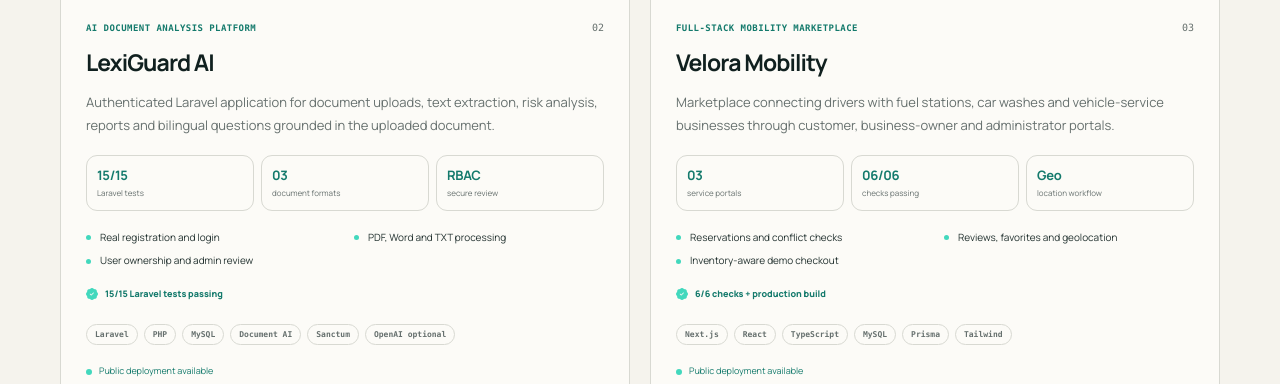
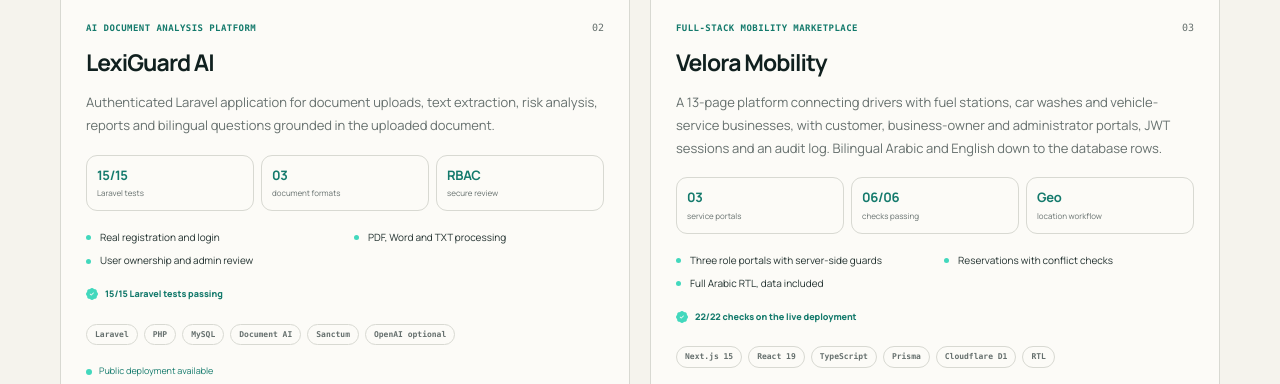
Before and after one commit to kareemswidan/kareemswidan.github.io, a website: page index.html in a window 1280 px wide. Shown: the part 2976-3360 px from the top of the page. Drawn offline with nearby package versions, Linux system fonts and the light colour scheme.

Commit message:
Point Velora at the full platform deployment
The Velora card linked to the one-page marketing demo inside the product
suite. The real Next.js application is now deployed on its own Worker with
Cloudflare D1 behind it, so the card links there instead and describes what
the application actually contains: thirteen pages, three role portals, JWT
sessions, an audit log, and Arabic that reaches the database rows rather than
stopping at the navigation.

Tags follow the deployed stack (Next.js 15, React 19, Prisma, Cloudflare D1),
and the evidence line quotes the 22 checks that run against the live URL.

Two lines in the test file show as changed because the editor normalised
their line endings; only the pinned Velora URL actually differs.

```diff
--- a/app.js
+++ b/app.js
@@ -27,7 +27,7 @@ const translations = {
 
 const projects = [
   {title:"SmartStay AI Palestine",type:{en:"Graduation project - Accommodation marketplace",ar:"مشروع تخرج - منصة لحجز أماكن الإقامة"},description:{en:"Bilingual accommodation marketplace with customer, property-owner and administrator portals, secure sessions, AI trip planning and database-level booking-conflict protection.",ar:"منصة ثنائية اللغة لحجز أماكن الإقامة، تضم بوابات للعميل ومالك العقار والإدارة، وجلسات آمنة وتخطيط رحلات بالذكاء الاصطناعي وحماية على مستوى قاعدة البيانات من تعارض الحجوزات."},features:{en:["Registration and role-based access","Owner and admin dashboards","Arabic/English RTL support"],ar:["تسجيل وصلاحيات حسب الدور","لوحات للمالك والإدارة","دعم العربية والإنجليزية وRTL"]},evidence:{en:"5/5 automated checks passing",ar:"نجاح 5/5 اختبارات آلية"},tags:["Next.js","TypeScript","Cloudflare Workers","D1","Drizzle","Local AI"],image:"media/project-mockups/smartstay-mockup.webp",repo:"https://github.com/kareemswidan/smartstay-ai-palestine",live:"https://smartstay-palestine.kareemswidan11.workers.dev/"},
-  {title:"Velora Mobility",type:{en:"Full-stack mobility marketplace",ar:"منصة فل ستاك لخدمات المركبات"},description:{en:"Marketplace connecting drivers with fuel stations, car washes and vehicle-service businesses through customer, business-owner and administrator portals.",ar:"منصة تربط السائقين بمحطات الوقود ومغاسل السيارات ومراكز الخدمة من خلال بوابات للعميل ومالك النشاط والإدارة."},features:{en:["Reservations and conflict checks","Reviews, favorites and geolocation","Inventory-aware demo checkout"],ar:["حجوزات وفحص التعارض","تقييمات ومفضلة وموقع جغرافي","شراء تجريبي مرتبط بالمخزون"]},evidence:{en:"6/6 checks + production build",ar:"نجاح 6/6 اختبارات وبناء الإنتاج"},tags:["Next.js","React","TypeScript","MySQL","Prisma","Tailwind"],image:"media/project-mockups/velora-mockup.webp",repo:"https://github.com/kareemswidan/velora-mobility-marketplace",live:"https://kareem-product-suite.kareemswidan11.workers.dev/velora"},
+  {title:"Velora Mobility",type:{en:"Full-stack mobility marketplace",ar:"منصة فل ستاك لخدمات المركبات"},description:{en:"A 13-page platform connecting drivers with fuel stations, car washes and vehicle-service businesses, with customer, business-owner and administrator portals, JWT sessions and an audit log. Bilingual Arabic and English down to the database rows.",ar:"منصة من 13 صفحة تربط السائقين بمحطات الوقود ومغاسل السيارات ومراكز الخدمة، ببوابات للعميل ومالك النشاط والإدارة، وجلسات JWT وسجل تدقيق. ثنائية اللغة حتى مستوى صفوف قاعدة البيانات."},features:{en:["Three role portals with server-side guards","Reservations with conflict checks","Full Arabic RTL, data included"],ar:["ثلاث بوابات أدوار بحراسة على الخادم","حجوزات مع فحص التعارض","عربي RTL كامل يشمل البيانات"]},evidence:{en:"22/22 checks on the live deployment",ar:"نجاح 22/22 فحصًا على النسخة المنشورة"},tags:["Next.js 15","React 19","TypeScript","Prisma","Cloudflare D1","RTL"],image:"media/project-mockups/velora-mockup.webp",repo:"https://github.com/kareemswidan/velora-mobility-marketplace",live:"https://velora-mobility.kareemswidan11.workers.dev"},
   {title:"Nexora",type:{en:"Laravel digital marketplace",ar:"متجر رقمي مبني بـLaravel"},description:{en:"Bilingual digital-products marketplace with storefront, product pages, shopping cart, checkout, order tracking and a privacy-first local AI matcher.",ar:"متجر ثنائي اللغة للمنتجات الرقمية يضم صفحات المنتجات والسلة والدفع وتتبع الطلبات ومطابقة محلية بالذكاء الاصطناعي تراعي الخصوصية."},features:{en:["Complete shopping workflow","Light/dark themes and RTL","MySQL-backed orders"],ar:["مسار شراء متكامل","وضع فاتح وداكن ودعم RTL","طلبات محفوظة في MySQL"]},evidence:{en:"4/4 Laravel tests passing",ar:"نجاح 4/4 اختبارات Laravel"},tags:["Laravel","PHP","MySQL","Blade","Eloquent","Local AI"],image:"media/project-mockups/nexora-mockup.webp",repo:"https://github.com/kareemswidan/nexora-laravel",live:"https://kareem-product-suite.kareemswidan11.workers.dev/nexora"},
   {title:"LexiGuard AI",type:{en:"AI document analysis platform",ar:"منصة لتحليل المستندات بالذكاء الاصطناعي"},description:{en:"Authenticated Laravel application for document uploads, text extraction, risk analysis, reports and bilingual questions grounded in the uploaded document.",ar:"تطبيق Laravel مع تسجيل دخول لرفع المستندات واستخراج النص وتحليل المخاطر وإنشاء التقارير وطرح أسئلة بالعربية والإنجليزية اعتمادًا على محتوى الملف."},features:{en:["Real registration and login","PDF, Word and TXT processing","User ownership and admin review"],ar:["تسجيل حساب ودخول حقيقي","معالجة PDF وWord وTXT","ملكية ملفات ومراجعة إدارية"]},evidence:{en:"15/15 Laravel tests passing",ar:"نجاح 15/15 اختبار Laravel"},tags:["Laravel","PHP","MySQL","Document AI","Sanctum","OpenAI optional"],image:"media/project-mockups/lexiguard-mockup.webp",repo:"https://github.com/kareemswidan/lexiguard-ai-laravel",live:"https://kareem-product-suite.kareemswidan11.workers.dev/lexiguard"},
   {title:"DOZO Intelligence",type:{en:"Authenticated AI product studio",ar:"استوديو منتجات مع بوابة عملاء وذكاء اصطناعي"},description:{en:"Arabic-first product studio with real accounts, secure sessions, persisted project requests and an AI Product Strategist that creates structured briefs.",ar:"استوديو منتجات عربي أولًا مع حسابات حقيقية وجلسات آمنة وطلبات مشاريع محفوظة ومستشار ذكاء اصطناعي ينشئ موجزات منظمة."},features:{en:["Secure signup and login","Authenticated AI workspace","Cloud database persistence"],ar:["تسجيل ودخول آمن","مساحة ذكاء اصطناعي محمية","حفظ دائم في قاعدة بيانات سحابية"]},evidence:{en:"11/11 automated checks passing",ar:"نجاح 11/11 اختبارًا آليًا"},tags:["JavaScript","Cloudflare D1","Web Crypto","Responsive UI","AI Briefs"],image:"media/project-mockups/dozo-mockup.webp",repo:"https://github.com/kareemswidan/dozoo",live:"https://kareem-product-suite.kareemswidan11.workers.dev/original/dozo/html/index.html"},
--- a/index.html
+++ b/index.html
@@ -32,7 +32,7 @@
   <link rel="preconnect" href="https://cdn.jsdelivr.net" crossorigin>
   <link href="https://fonts.googleapis.com/css2?family=IBM+Plex+Sans+Arabic:wght@400;500;600;700&family=Manrope:wght@400;500;600;700;800&display=swap" rel="stylesheet">
   <link rel="stylesheet" href="https://cdn.jsdelivr.net/npm/bootstrap-icons@1.11.3/font/bootstrap-icons.min.css">
-  <link rel="stylesheet" href="style.css?v=18">
+  <link rel="stylesheet" href="style.css?v=19">
   <link rel="stylesheet" href="theme.css">
   <link rel="stylesheet" href="case-card.css">
   <script type="application/ld+json">
@@ -330,6 +330,6 @@
     <a href="#top" data-i18n="footer.back">Back to top ↑</a>
   </footer>
 
-  <script src="app.js?v=22" defer></script>
+  <script src="app.js?v=23" defer></script>
 </body>
 </html>
```
Also changed, not shown: tests/portfolio.test.mjs (+1 -1 lines).
